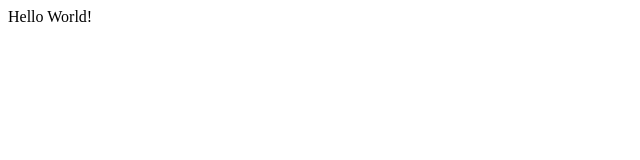
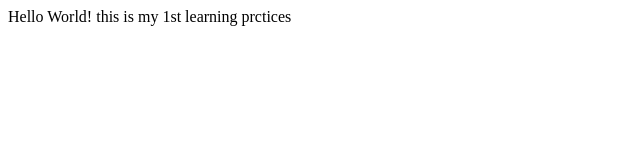
Before and after one commit to madhusamba/madhusamba, a plain HTML site: page index.html in a window 1280 px wide. Shown: the whole page, without its empty margins (0-640 px from the left). Drawn offline with Linux system fonts and the light colour scheme.

Commit message:
Update index.html

```diff
--- a/index.html
+++ b/index.html
@@ -8,6 +8,6 @@
     </head>
 
     <body>
-        Hello World!
+        Hello World! this is my 1st learning prctices
     </body>
 </html>
```
